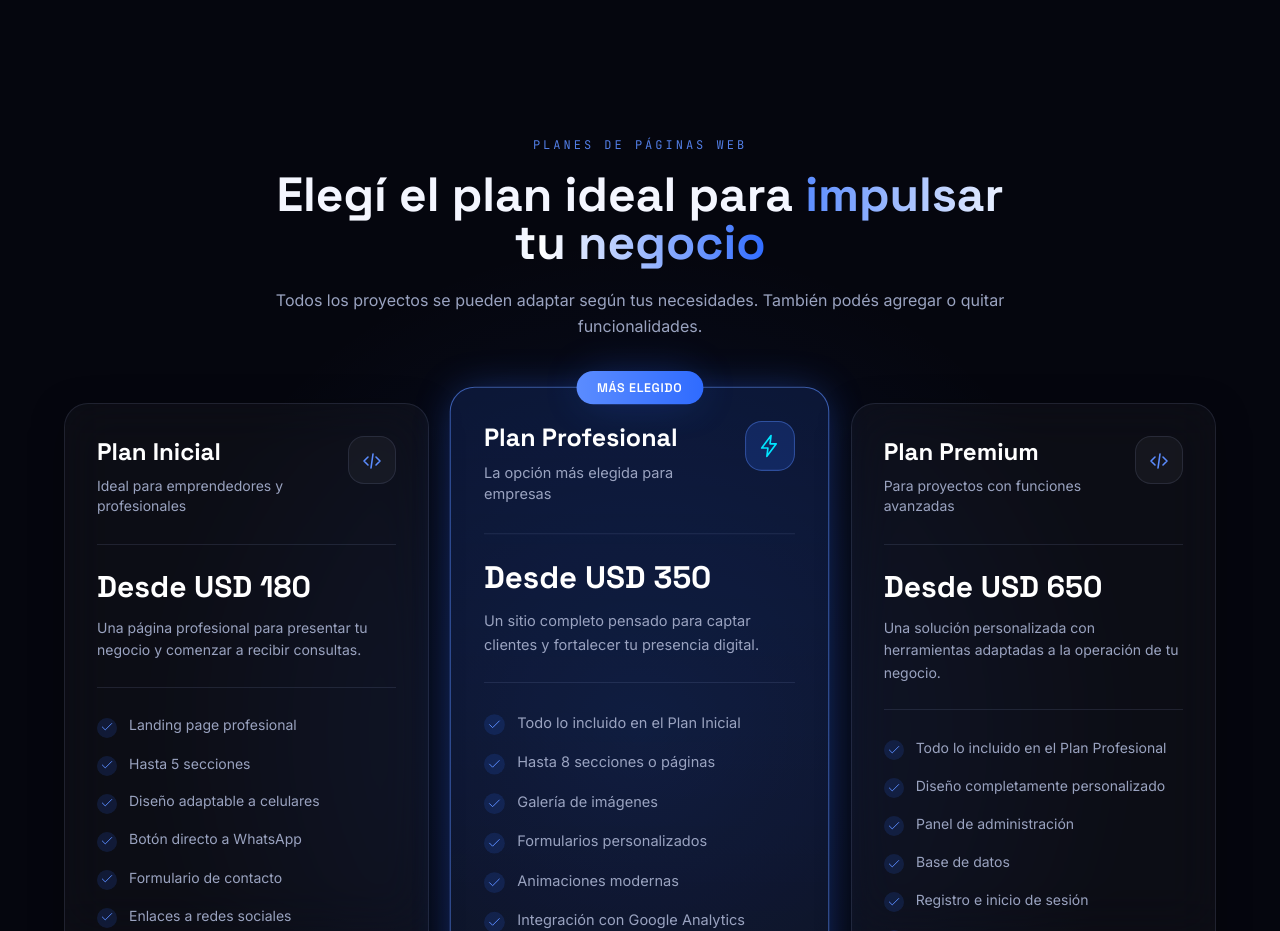
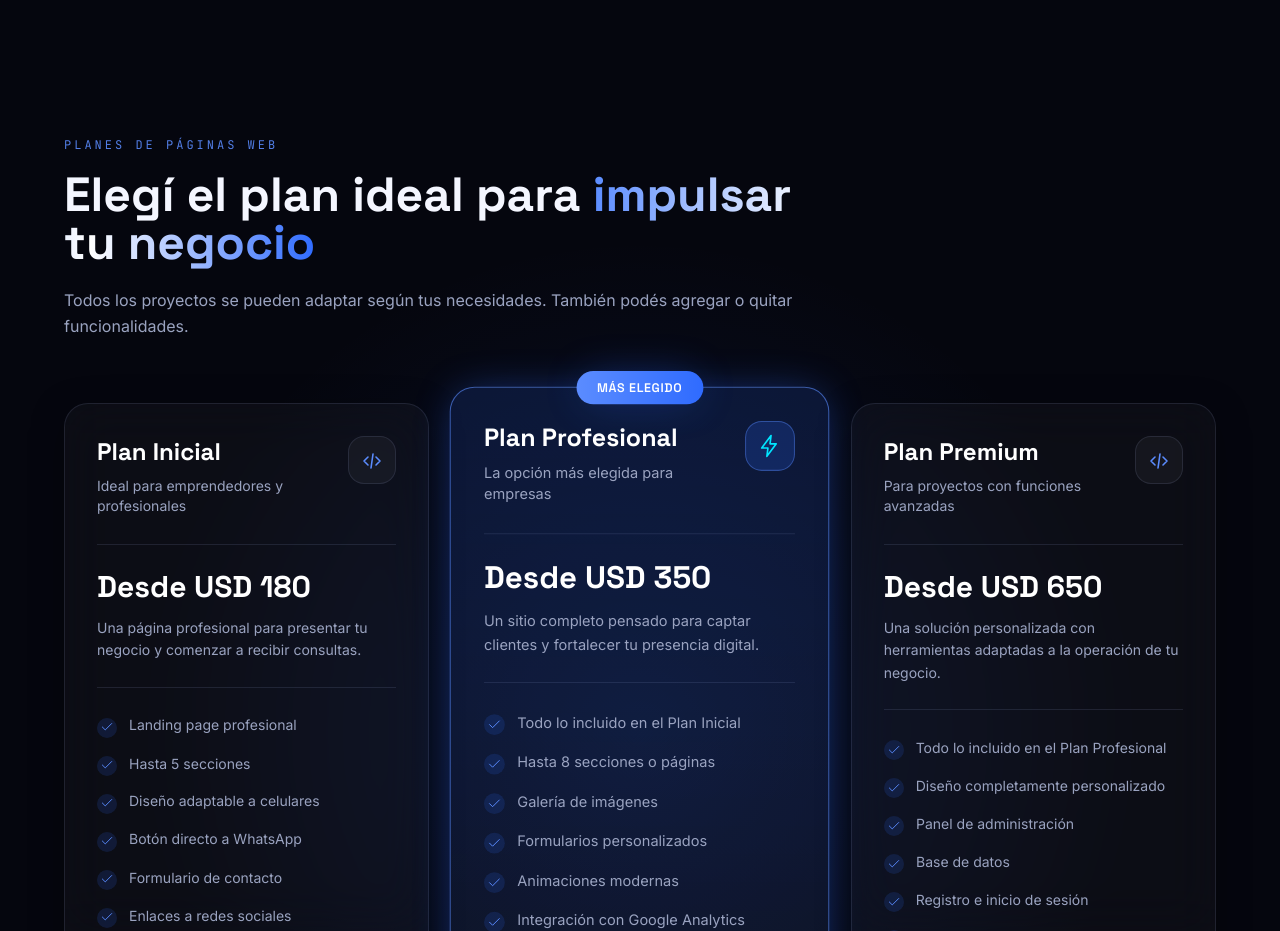
Before and after one commit to tizianodk/vexasoftware, a React (Vite) app: page / in a window 1280 px wide. Shown: the part 2580-3511 px from the top of the page. Built offline with nearby package versions, Linux system fonts and the light colour scheme.

Commit message:
nuevo componente planes

```diff
--- a/src/components/Pricing.jsx
+++ b/src/components/Pricing.jsx
@@ -82,7 +82,7 @@ export default function Pricing() {
             />
 
             <div className="relative">
-                <Reveal className="max-w-3xl mx-auto text-center">
+                <Reveal className="max-w-3xl ">
                     <span className="eyebrow">Planes de páginas web</span>
 
                     <h2 className="mt-4 font-display font-bold text-3xl md:text-4xl lg:text-5xl leading-tight">
@@ -105,8 +105,8 @@ export default function Pricing() {
                         >
                             <article
                                 className={`relative h-full flex flex-col rounded-3xl border p-7 md:p-8 transition-all duration-300 hover:-translate-y-2 ${plan.featured
-                                        ? 'bg-gradient-to-b from-blue/15 to-white/[0.03] border-blue-bright/60 shadow-glow lg:scale-[1.04]'
-                                        : 'glass-panel border-border hover:border-blue-bright/40'
+                                    ? 'bg-gradient-to-b from-blue/15 to-white/[0.03] border-blue-bright/60 shadow-glow lg:scale-[1.04]'
+                                    : 'glass-panel border-border hover:border-blue-bright/40'
                                     }`}
                             >
                                 {plan.featured && (
@@ -128,8 +128,8 @@ export default function Pricing() {
 
                                     <div
                                         className={`flex h-12 w-12 shrink-0 items-center justify-center rounded-2xl border ${plan.featured
-                                                ? 'border-blue-bright/40 bg-blue/20 text-cyan'
-                                                : 'border-border bg-white/[0.04] text-blue-bright'
+                                            ? 'border-blue-bright/40 bg-blue/20 text-cyan'
+                                            : 'border-border bg-white/[0.04] text-blue-bright'
                                             }`}
                                     >
                                         <Icon
```
